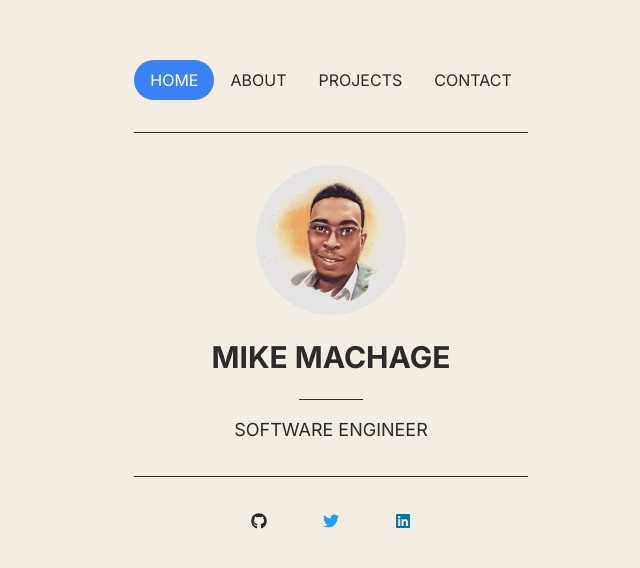
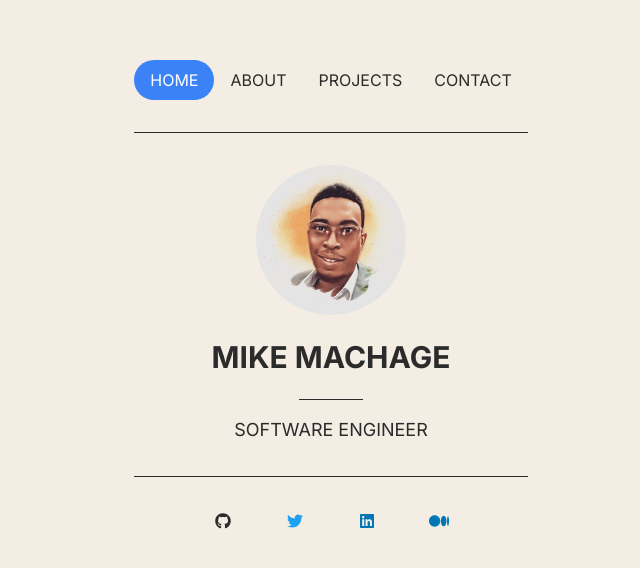
Before and after one commit to machage9603/personal-website, a Next.js app: page / in a window 1280 px wide. Shown: the part 104-672 px from the top of the page, without its empty margins (309-949 px from the left). Built offline with nearby package versions, Linux system fonts and the light colour scheme.

Commit message:
add medium icon

```diff
--- a/app/page.tsx
+++ b/app/page.tsx
@@ -8,6 +8,7 @@ import {
   faGithub,
   faTwitter,
   faLinkedin,
+  faMedium,
 } from "@fortawesome/free-brands-svg-icons";
 import { config } from "@fortawesome/fontawesome-svg-core";
 import "@fortawesome/fontawesome-svg-core/styles.css";
@@ -70,6 +71,15 @@ export default function Home() {
           >
             <FontAwesomeIcon icon={faLinkedin} className="w-10 h-10" />
           </a>
+          <a
+            href="https://medium.com/@machage_"
+            target="_blank"
+            rel="noopener noreferrer"
+            aria-label="LinkedIn"
+            className="text-[#0077B5] hover:text-[#005885] transition-colors duration-300"
+          >
+            <FontAwesomeIcon icon={faMedium} className="w-10 h-10" />
+          </a>
         </div>
       </div>
     </div>
```
